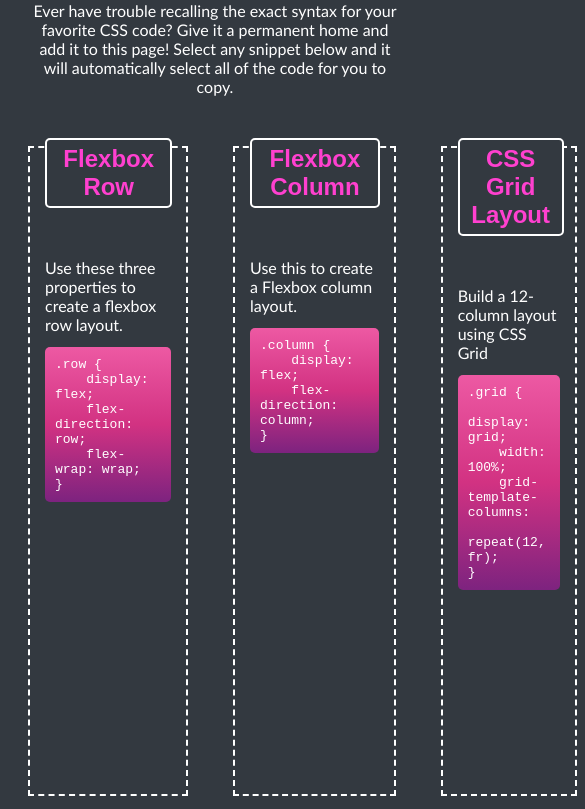
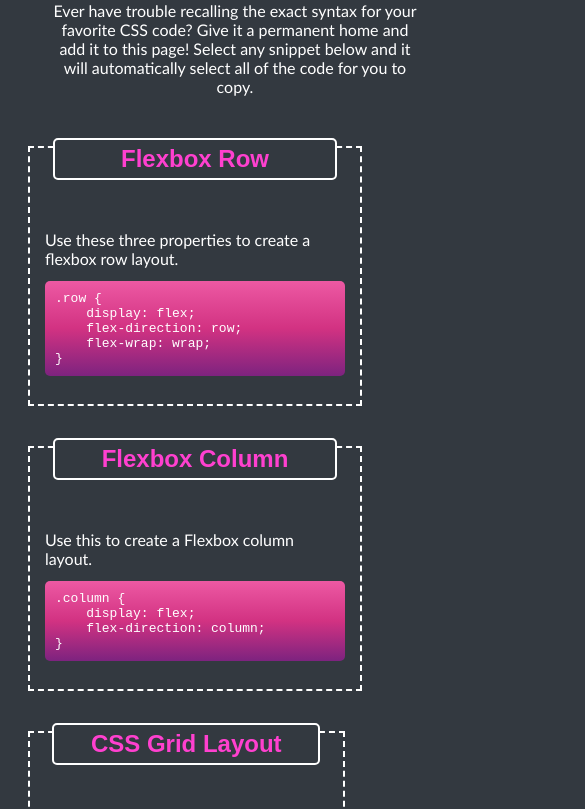
Before and after one commit to maudmain/02-mini-project, a plain HTML site: page index.html in a window 390 px wide. Shown: the part 82-891 px from the top of the page, 585 px wide, since content can reach past the window. Drawn offline with Linux system fonts and the light colour scheme.

Commit message:
Media queries added.

```diff
--- a/assets/style.css
+++ b/assets/style.css
@@ -37,23 +37,24 @@ header p {
 }
 
 /* Grid container for section*/
-.grid-container {
-    display: inline-grid;
-    gap: 5px 5px;
-    grid-template-rows: 1fr 1fr;
-    grid-template-columns: 1fr 1fr 1fr;
+.flex-container {
+    display: flex;
     justify-content: space-evenly;
+    flex-direction: row;
+    flex-wrap: wrap;
+    margin: 0 auto;
 
 }
 
 /* Card styles */
 /* Card flex properties, spacing and border */
 .card {
-
+    flex: 1 1 300px;
     border: 2px dashed #fff;
     color: var(--heading-color);
     padding: 0 15px 15px;
     margin: 0 20px 40px;
+    float: left;
 
 
 }
@@ -96,16 +97,55 @@ header p {
 /* Footer*/
 footer {
     color: #fff;
+    text-align: center;
 
 
 }
 
-/* Card transition*/
-.card {
-    transition: all 1s ease-in-out;
+/* Card transition glow*/
+.card .card-header {
+    border-radius: 8px;
+    transition: all 0.5s ease-in-out;
+}
+
+.card:hover,
+.card:hover .card-header {
+    box-shadow: inset 0px 0px 8px
+    rgba(232, 102, 236, 1),
+    0 0 15px
+    rgba(232, 102, 236, 1);
 }
 
 /* User select function*/
 .card {
     user-select: text;
 }
+
+/* Media queries*/
+
+@media only screen and (max-width:991px) {
+    header {
+        position: relative;
+        margin: 20px
+    }
+
+    #flex-container {
+        grid-template-areas:
+            "card card"
+            "card card"
+            "card card";
+    }
+
+    .card {
+        grid-template-rows: 300px 300px 300px 300px 300px;
+        grid-template-columns: 1fr;
+        grid-template-areas:
+            "flexbox-row"
+            "flexbox-xcolumn"
+            "grid-layout"
+            "linear-gradiants"
+            "transition-glow"
+            "overlay-card-with-title"
+        ;
+    }
+}
```
